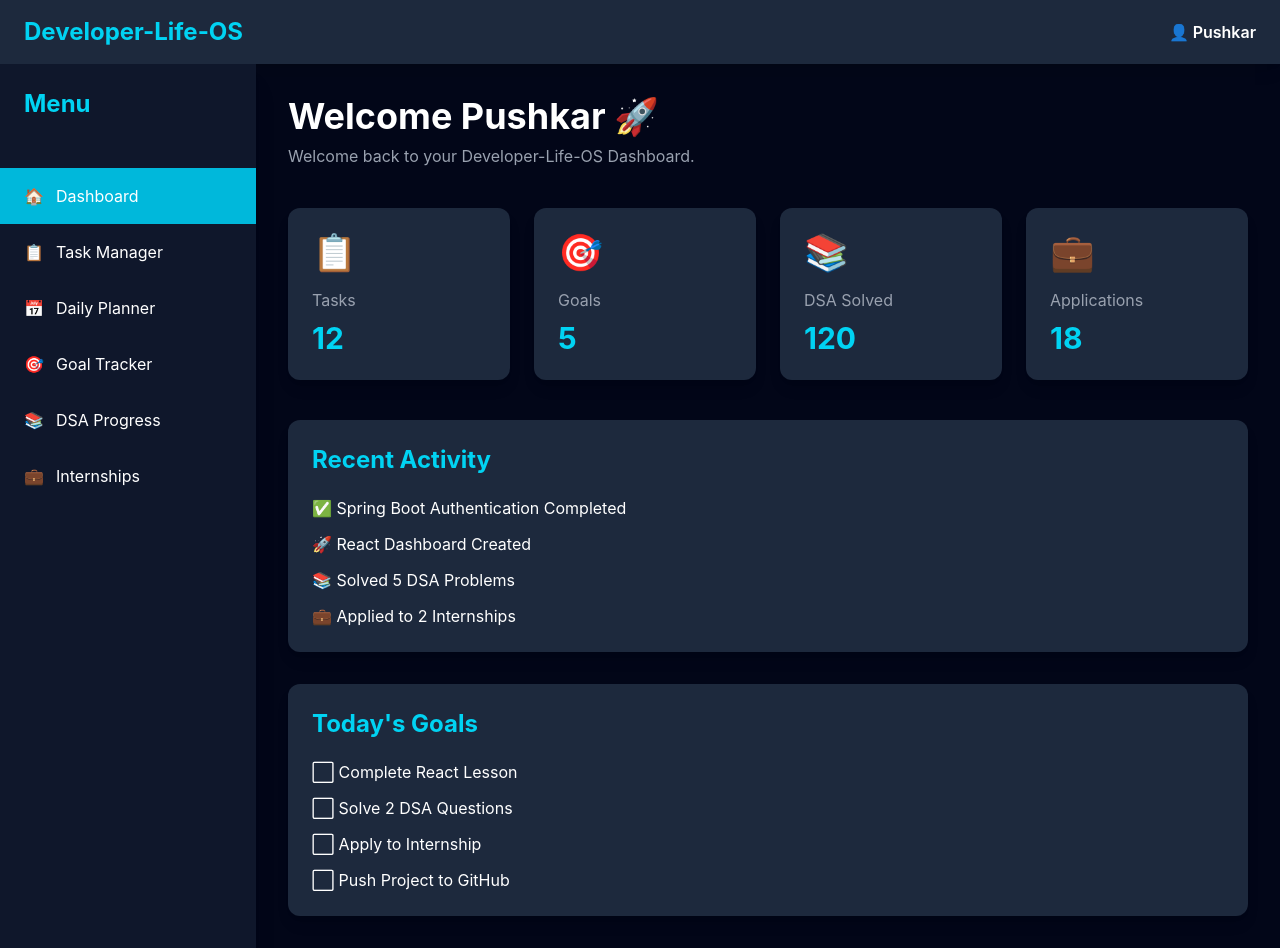
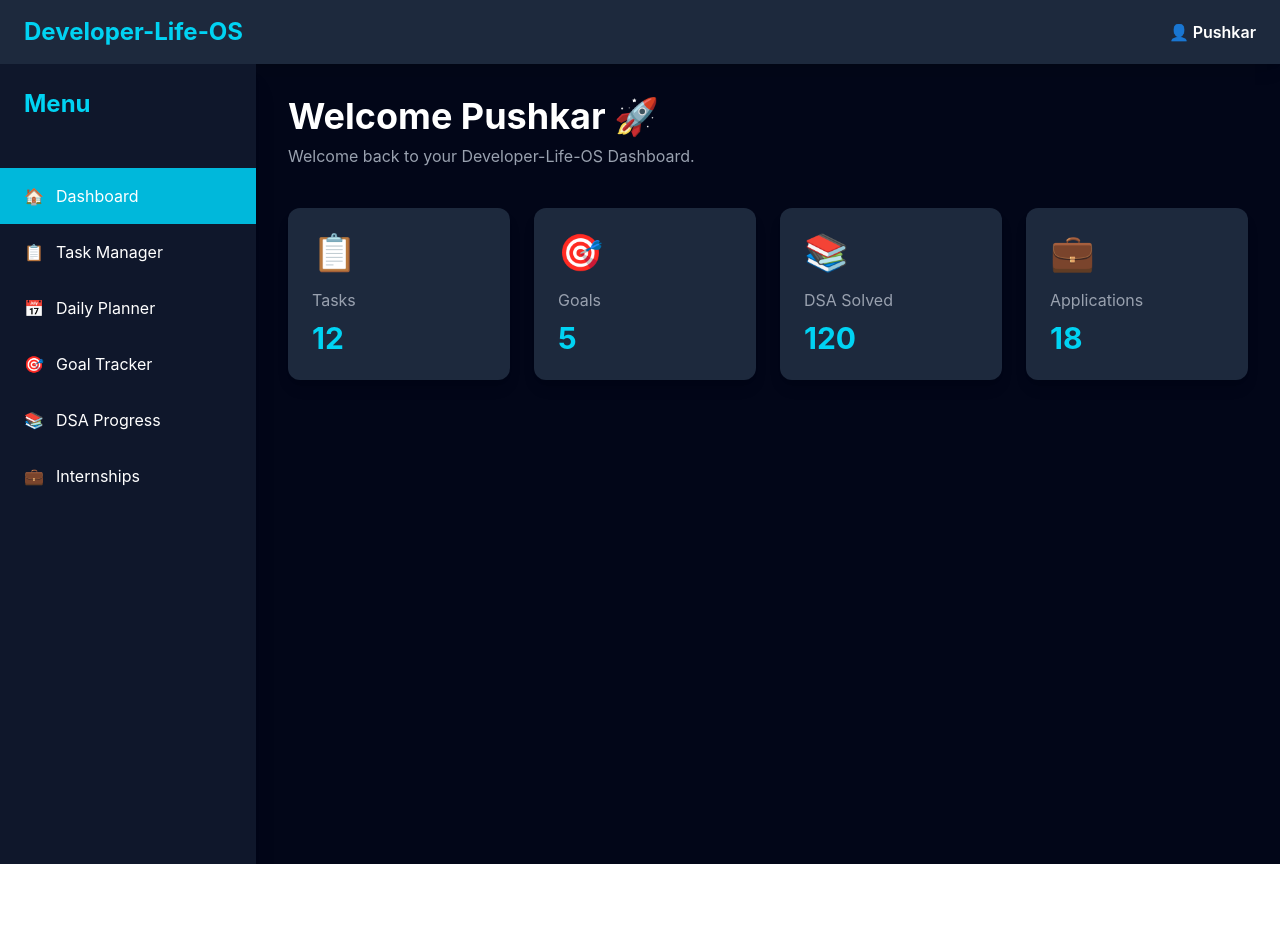
Before and after one commit to PrajapatiPushkar/developer-life-os-frontend, a React (Vite) app: page /dashboard in a window 1280 px wide. After the commit the page ends 864 px from the top, so only its background shows below. Built offline with nearby package versions, Linux system fonts and the light colour scheme; sample sign-in values are in the browser's storage.

Commit message:
Create resuable MainLayout for all pages

```diff
--- /dev/null
+++ b/src/layouts/MainLayout.jsx
@@ -0,0 +1,30 @@
+import Navbar from "../components/Navbar";
+import Sidebar from "../components/Sidebar";
+
+function MainLayout({ children }) {
+
+    return (
+
+        <div className="bg-slate-950 min-h-screen">
+
+            <Navbar />
+
+            <div className="flex">
+
+                <Sidebar />
+
+                <main className="flex-1 p-8 text-white">
+
+                    {children}
+
+                </main>
+
+            </div>
+
+        </div>
+
+    );
+
+}
+
+export default MainLayout;
--- a/src/pages/Dashboard.jsx
+++ b/src/pages/Dashboard.jsx
@@ -1,77 +1,32 @@
-import Navbar from "../components/Navbar";
-import Sidebar from "../components/Sidebar";
+import MainLayout from "../layouts/MainLayout";
 import DashboardCard from "../components/dashboard/DashboardCard";
-import { useEffect } from "react";
-// import { getAllTasks } from "../services/taskService";
 
 function Dashboard() {
 
-    // Temporary Dashboard Data
     const dashboardData = {
+
         tasks: 12,
         goals: 5,
         dsa: 120,
         applications: 18
-    };
-
-    /*
-    ===== Backend Integration (Lesson 60) =====
-
-    const [taskCount, setTaskCount] = useState(0);
-
-    const loadTasks = async () => {
-
-        try {
-
-            const response = await getAllTasks();
-
-            console.log(response.data);
-
-            setTaskCount(response.data.totalElements);
-
-        } catch (error) {
-
-            console.error(error);
-
-        }
 
     };
 
-    useEffect(() => {
-
-        loadTasks();
-
-    }, []);
-
-    */
-
-    useEffect(() => {
-
-        console.log("Dashboard Loaded");
-
-    }, []);
-
     return (
 
-        <div className="bg-slate-950 min-h-screen">
-
-            <Navbar />
-
-            <div className="flex">
-
-                <Sidebar />
-
-                <div className="flex-1 p-8 text-white">
+        <MainLayout>
 
             <h1 className="text-4xl font-bold">
+
                 Welcome Pushkar 🚀
+
             </h1>
 
             <p className="text-gray-400 mt-2">
+
                 Welcome back to your Developer-Life-OS Dashboard.
+
             </p>
-
-                    {/* Dashboard Cards */}
 
             <div className="grid grid-cols-1 md:grid-cols-2 lg:grid-cols-4 gap-6 mt-10">
 
@@ -101,55 +56,7 @@ function Dashboard() {
 
             </div>
 
-                    {/* Recent Activity */}
-
-                    <div className="mt-10 bg-slate-800 rounded-xl p-6 shadow-lg">
-
-                        <h2 className="text-2xl font-bold mb-5 text-cyan-400">
-                            Recent Activity
-                        </h2>
-
-                        <ul className="space-y-3">
-
-                            <li>✅ Spring Boot Authentication Completed</li>
-
-                            <li>🚀 React Dashboard Created</li>
-
-                            <li>📚 Solved 5 DSA Problems</li>
-
-                            <li>💼 Applied to 2 Internships</li>
-
-                        </ul>
-
-                    </div>
-
-                    {/* Today's Goals */}
-
-                    <div className="mt-8 bg-slate-800 rounded-xl p-6 shadow-lg">
-
-                        <h2 className="text-2xl font-bold mb-5 text-cyan-400">
-                            Today's Goals
-                        </h2>
-
-                        <ul className="space-y-3">
-
-                            <li>⬜ Complete React Lesson</li>
-
-                            <li>⬜ Solve 2 DSA Questions</li>
-
-                            <li>⬜ Apply to Internship</li>
-
-                            <li>⬜ Push Project to GitHub</li>
-
-                        </ul>
-
-                    </div>
-
-                </div>
-
-            </div>
-
-        </div>
+        </MainLayout>
 
     );
 
--- a/src/pages/TaskManager.jsx
+++ b/src/pages/TaskManager.jsx
@@ -1,6 +1,20 @@
+import MainLayout from "../layouts/MainLayout";
+
 function TaskManager() {
 
-    return <h1 className="text-white text-4xl p-10">Task Manager</h1>;
+    return (
+
+        <MainLayout>
+
+            <h1 className="text-4xl font-bold">
+
+                Task Manager
+
+            </h1>
+
+        </MainLayout>
+
+    );
 
 }
 
```
Lines whose indentation alone changed are shown as unchanged.
